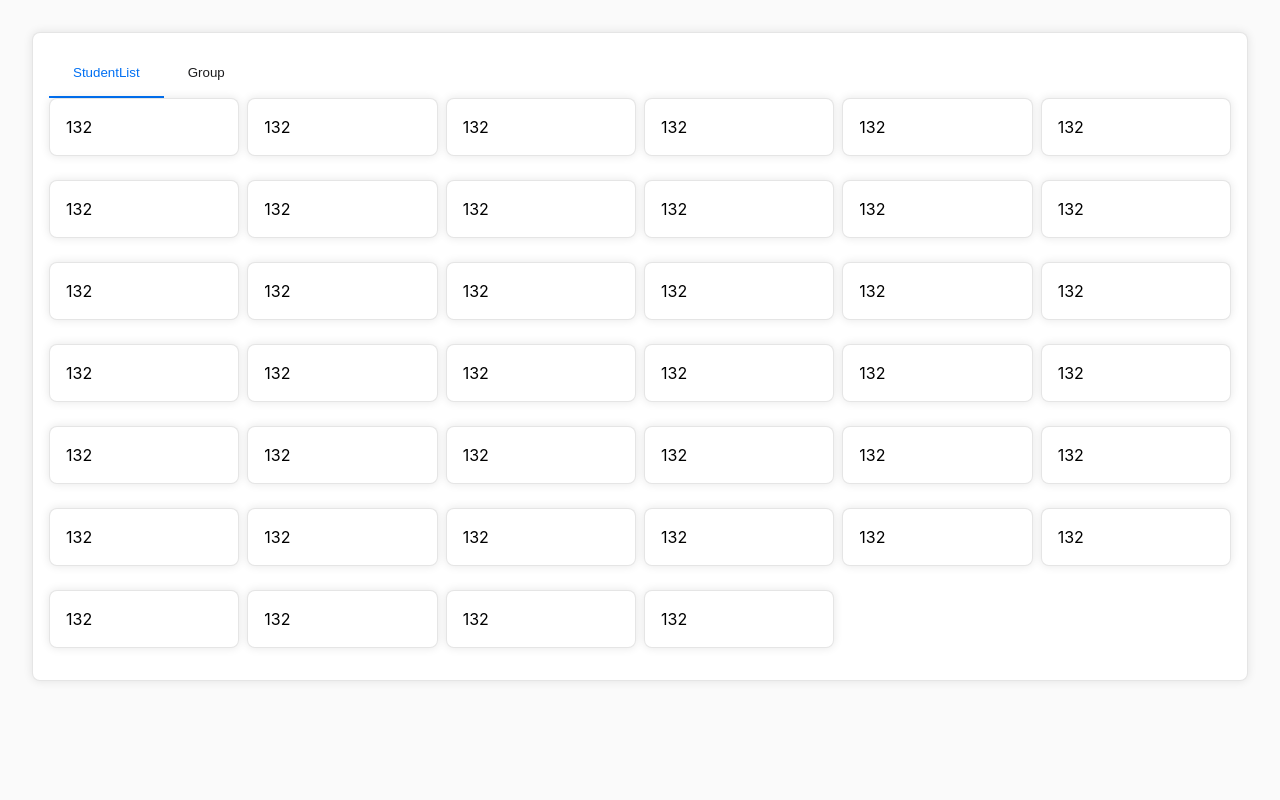
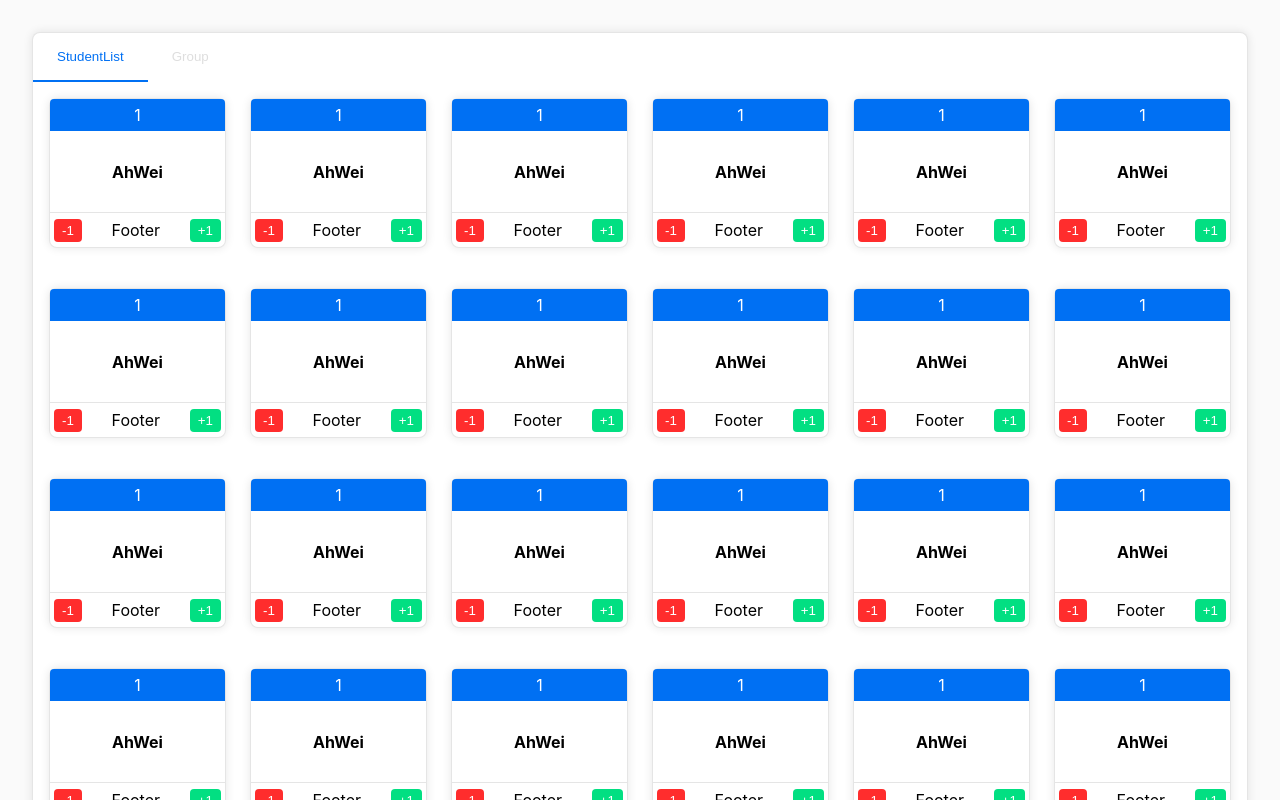
Before and after one commit to ahwei/home-assessment-2025-01, a React (Vite) app: page / in a window 1280 px wide. Shown: the top 800 px of the page. Built offline with nearby package versions, Linux system fonts and the light colour scheme.

Commit message:
feat: add Student component and enhance Grid layout with spacing; update homepage styles and structure

```diff
--- a/src/components/layout/Grid.tsx
+++ b/src/components/layout/Grid.tsx
@@ -72,6 +72,7 @@ const itemStyles = css<GridContainerProps>`
 export const Grid = styled.div<GridContainerProps>`
   ${({ container }) => container && containerStyles}
   ${({ item }) => item && itemStyles}
+  padding: ${({ spacing, theme }) => (spacing ? theme.spacing(spacing) : 0)};
 `;
 
 export default Grid;
--- /dev/null
+++ b/src/pages/homepage/Student.tsx
@@ -0,0 +1,74 @@
+import { Box, Flex } from '@/components/layout';
+import styled from 'styled-components';
+import { StyleCard } from './homepage.style';
+
+interface StyleCardHeadProps {
+  isActive?: boolean;
+}
+
+const StyleCardHead = styled(Box)<StyleCardHeadProps>`
+  background-color: ${({ theme, isActive }) =>
+    isActive ? theme.colors.primary : theme.colors.secondary};
+  color: white;
+  width: 100%;
+  padding: 4px;
+  text-align: center;
+  overflow: hidden;
+  border-top-right-radius: 4px;
+  border-top-left-radius: 4px;
+`;
+
+const StyleCardBody = styled(Flex)`
+  justify-content: center;
+  align-items: center;
+  flex: 1;
+`;
+
+const StyleCardFooter = styled(Flex)`
+  justify-content: space-between;
+  align-items: center;
+  height: 35px;
+  border-top: 1px solid rgba(0, 0, 0, 0.1);
+  padding: 0 4px;
+`;
+
+const StyleButton = styled.button<{ color?: 'red' | 'green' }>`
+  color: white;
+  background-color: ${({ color }) => (color === 'red' ? '#FF2D2D' : '#02DF82')};
+  border-radius: 4px;
+  border: none;
+  padding: 4px 8px;
+  cursor: pointer;
+  &:hover {
+    background-color: ${({ color }) =>
+      color === 'red' ? '#CE0000' : '#02C874'};
+  }
+  &:active {
+    background-color: ${({ color }) =>
+      color === 'red' ? '#FF6D6D' : '#02FFC2'};
+  }
+`;
+
+interface StudentProps {
+  isActive?: boolean;
+}
+
+const Student = ({ isActive = true }: StudentProps) => {
+  return (
+    <StyleCard>
+      <StyleCardHead isActive={isActive}>1</StyleCardHead>
+      <StyleCardBody>
+        <p>
+          <b>AhWei</b>
+        </p>
+      </StyleCardBody>
+      <StyleCardFooter>
+        <StyleButton color="red">-1</StyleButton>
+        <p>Footer</p>
+        <StyleButton>+1</StyleButton>
+      </StyleCardFooter>
+    </StyleCard>
+  );
+};
+
+export default Student;
--- a/src/pages/homepage/homepage.style.tsx
+++ b/src/pages/homepage/homepage.style.tsx
@@ -7,7 +7,6 @@ export const StyleTabContainer = styled(Box)`
   min-height: 600px;
   box-shadow: 0 0 10px 0 rgba(0, 0, 0, 0.1);
   border: 1px solid rgba(0, 0, 0, 0.1);
-  padding: 16px;
 
   @media (max-width: 768px) {
     padding: 8px;
@@ -20,10 +19,11 @@ export const StyleCard = styled(Box)`
   border-radius: 8px;
   box-shadow: 0 0 10px 0 rgba(0, 0, 0, 0.1);
   border: 1px solid rgba(0, 0, 0, 0.1);
-  padding: 16px;
   margin-bottom: 16px;
   width: 100%;
-
+  height: 150px;
+  display: flex;
+  flex-direction: column;
   @media (max-width: 768px) {
     padding: 8px;
   }
--- a/src/pages/homepage/homepage.tsx
+++ b/src/pages/homepage/homepage.tsx
@@ -1,7 +1,8 @@
 import { Container, Grid } from '@/components/layout';
 import { Tab, TabPanel, Tabs } from '@/components/layout/Tabs';
 import { useState } from 'react';
-import { StyleCard, StyleTabContainer } from './homepage.style';
+import { StyleTabContainer } from './homepage.style';
+import Student from './Student';
 
 export const Home = () => {
   const [activeTab, setActiveTab] = useState(0);
@@ -23,10 +24,19 @@ export const Home = () => {
           </Tab>
         </Tabs>
         <TabPanel value={activeTab} index={0}>
-          <Grid container gap={1}>
-            {cards.map((card, index) => (
-              <Grid item xs={12} sm={6} md={4} lg={3} xl={2} key={index}>
-                <StyleCard>{card}</StyleCard>
+          <Grid container gap={1} spacing={1}>
+            {cards.map((_, index) => (
+              <Grid
+                item
+                xs={12}
+                sm={6}
+                md={4}
+                lg={3}
+                xl={2}
+                key={index}
+                spacing={1}
+              >
+                <Student />
               </Grid>
             ))}
           </Grid>
--- a/src/theme.ts
+++ b/src/theme.ts
@@ -3,7 +3,7 @@ import { DefaultTheme } from 'styled-components';
 const theme: DefaultTheme = {
   colors: {
     primary: '#0070f3',
-    secondary: '#1c1c1e',
+    secondary: '#dedede',
   },
   spacing: (factor: number) => `${factor * 8}px`,
   breakpoints: {
```
